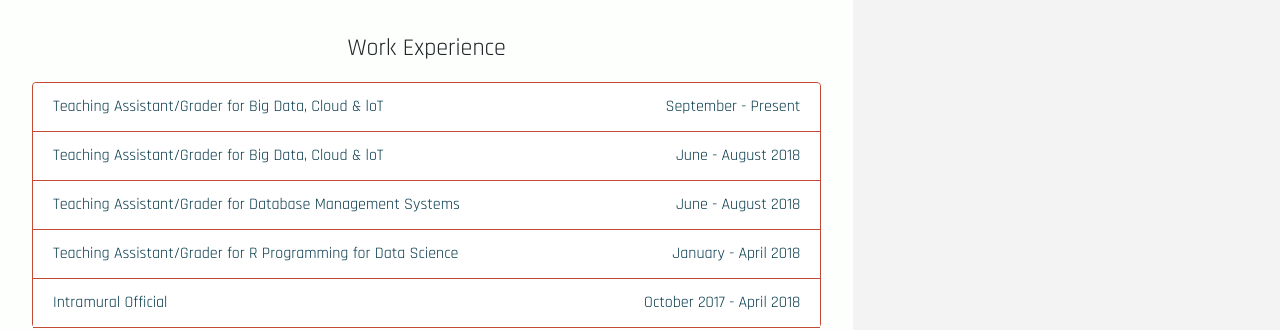
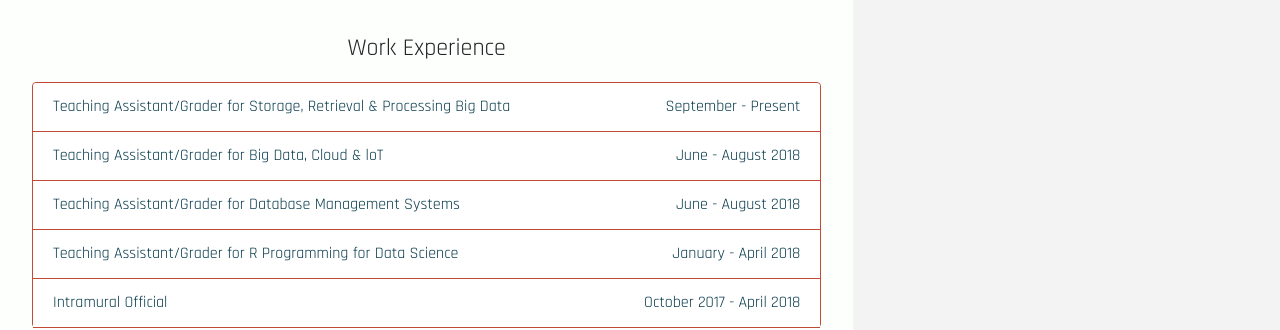
Before and after one commit to axeljeremy7/axeljeremy7.github.io, a Jekyll site: the page built from index.html, in a window 1280 px wide. Shown: the part 920-1250 px from the top of the page. Built offline with Jekyll 4.4.1, drawn with Linux system fonts in a browser that asks for light colours.

Commit message:
update 1

```diff
--- a/index.html
+++ b/index.html
@@ -104,7 +104,7 @@ header_title: Axel J Solano
         <ul class="list-group list-group-flush" id="lista">
 
           <li class="list-group-item" id="uno "data-toggle="collapse" data-target="#collapseOne"  aria-expanded="false" aria-controls="collapseOne">
-            <span class="float-left">Teaching Assistant/Grader for Big Data, Cloud & loT</span>
+            <span class="float-left">Teaching Assistant/Grader for  Storage, Retrieval & Processing Big Data</span>
             <span class="float-right">September - Present</span>
            </li>
             <div id="collapseOne" class="collapse" aria-labelledby="uno"  data-parent="#lista">
```
